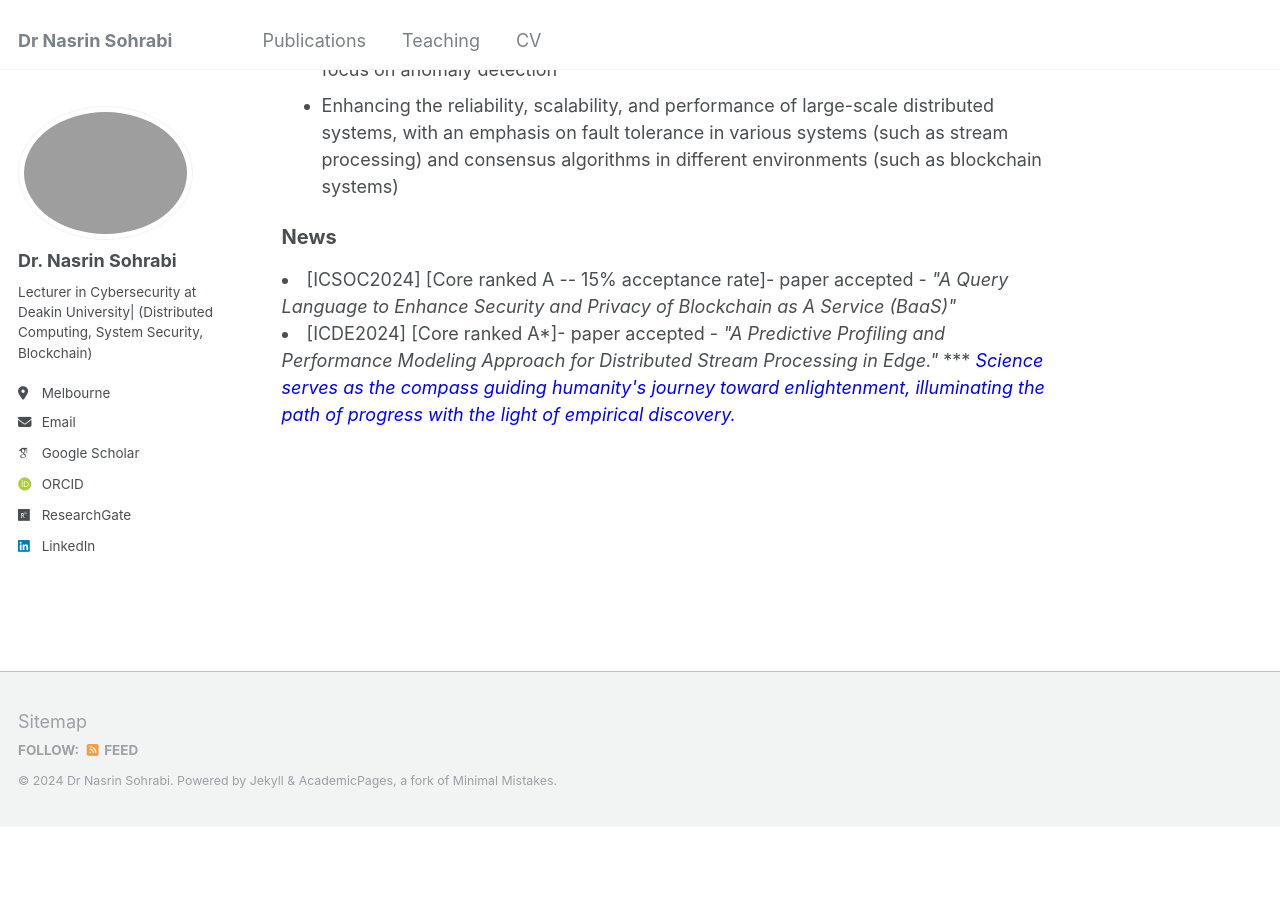
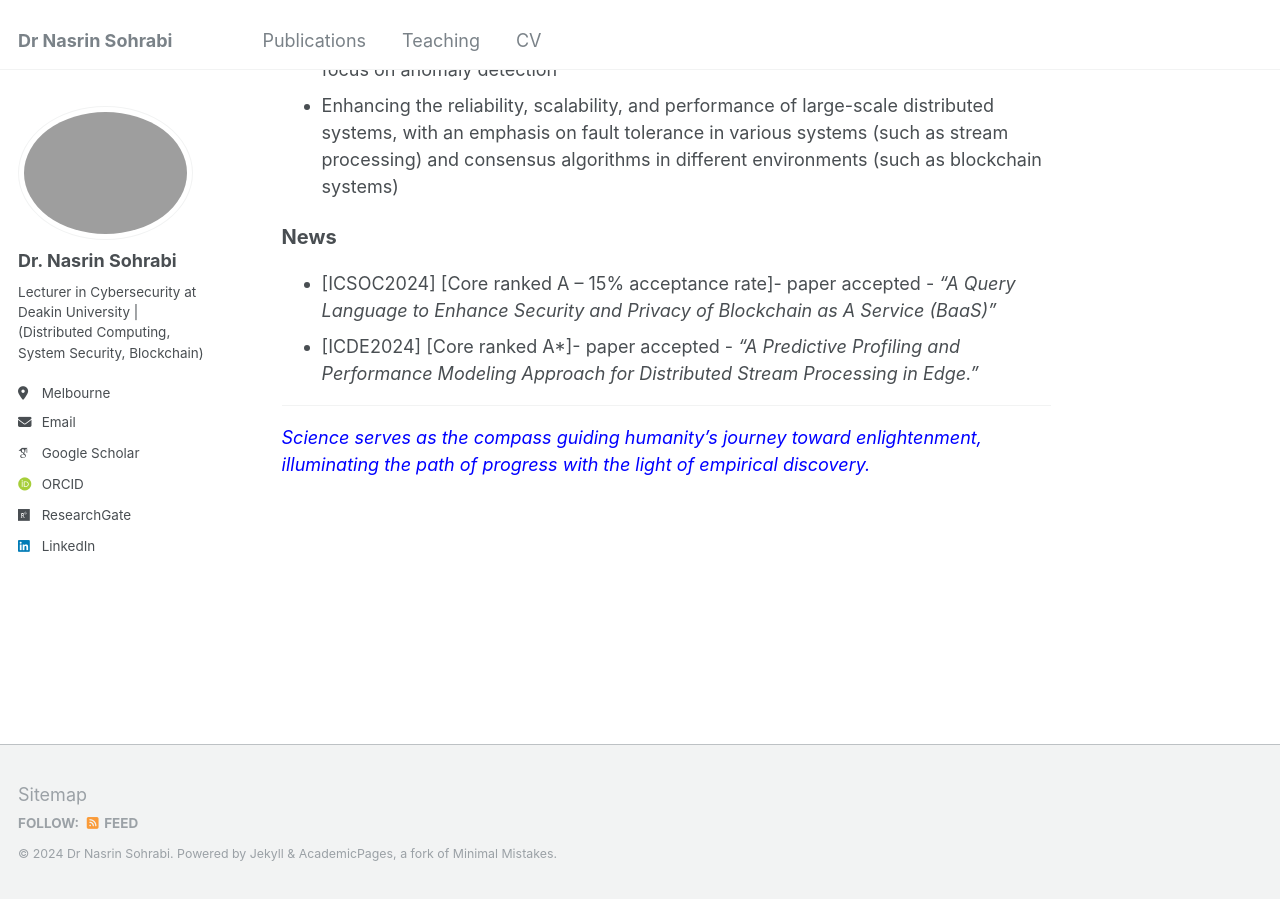
Before and after one commit to Nasrin-Sohrabi/Nasrin-Sohrabi.github.io, a Jekyll site: the page built from _pages/about.md, in a window 1280 px wide and 900 px high, scrolled down 555 px. Built offline with Jekyll 4.4.1, drawn with Linux system fonts in a browser that asks for light colours; some web fonts are replaced; before the commit the page ends 1381 px from its top, so only the background shows below that.

Commit message:
updating the news

```diff
--- a/_config.yml
+++ b/_config.yml
@@ -24,7 +24,7 @@ author:
   avatar           : "profile.png"
   name             : "Dr. Nasrin Sohrabi"
   pronouns         : # example: "she/her"
-  bio              : "Lecturer in Cybersecurity at Deakin University|
+  bio              : "Lecturer in Cybersecurity at Deakin University |
    (Distributed Computing, System Security, Blockchain) "
   area             : (Distributed Computing, System Security, Blockchain)
   location         : "Melbourne"
--- a/_pages/about.md
+++ b/_pages/about.md
@@ -24,8 +24,8 @@ I am always on the lookout for graduate and undergraduate students who possess a
 
 <span style="font-size:20px;">News</span>
 ======
-<li>[ICSOC2024] [Core ranked A -- 15% acceptance rate]- paper accepted - <span style="font-style: italic;">"A Query Language to Enhance Security and Privacy of Blockchain as A Service (BaaS)"</span> </li>
-<li>[ICDE2024] [Core ranked A*]- paper accepted - <span style="font-style: italic;"> "A Predictive Profiling and Performance Modeling Approach for Distributed Stream Processing in Edge."</span>
+  * [ICSOC2024] [Core ranked A -- 15% acceptance rate]- paper accepted - <span style="font-style: italic;">"A Query Language to Enhance Security and Privacy of Blockchain as A Service (BaaS)"</span>
+  * [ICDE2024] [Core ranked A*]- paper accepted - <span style="font-style: italic;"> "A Predictive Profiling and Performance Modeling Approach for Distributed Stream Processing in Edge."</span>
 
 
 ***
```
